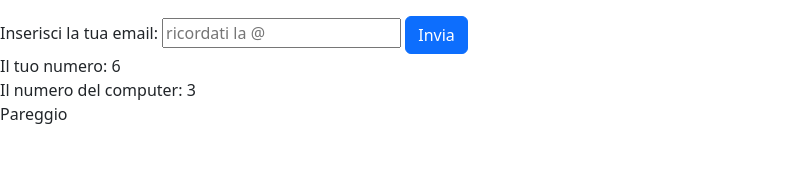
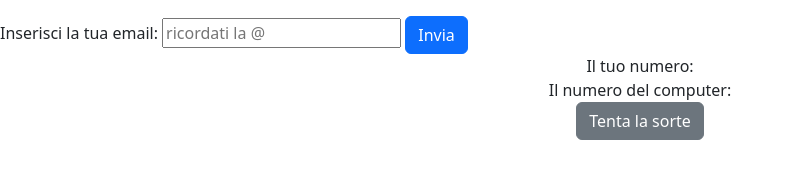
Before and after one commit to Elsti97/js-mail-dadi, a plain HTML site: page index.html in a window 1280 px wide. Shown: the whole page, without its empty margins (0-793 px from the left). Drawn offline with nearby package versions, Linux system fonts and the light colour scheme.

Commit message:
Esercizio completato

```diff
--- a/assets/js/main.js
+++ b/assets/js/main.js
@@ -39,23 +39,33 @@ function invia(){
 }
 
 // * DADI
-let giocatore = document.getElementById("player")
-let pc = document.getElementById("computer")
+// let giocatore = document.getElementById("player")
+// let pc = document.getElementById("computer")
 let risultato = document.getElementById("risultato")
 
-giocatore.innerHTML = `Il tuo numero:  ${Math.round(Math.random() * 6)}`
-pc.innerHTML = `Il numero del computer: ${Math.round(Math.random() * 6)}`
+let vittoriePlayer = 0;
+let vittoriePc = 0;
 
+let tueVittorie = document.getElementById("vittorieGiocatore");
+let tueSconfitte = document.getElementById("sconfitteGiocatore");
 
+function estrazioneMatta(){
+  let giocatore = document.getElementById("player").innerHTML = Math.round(Math.random() * 6);
+  let pc = document.getElementById("computer").innerHTML = Math.round(Math.random() * 6);
 
 if (giocatore > pc) {
     risultato.innerHTML = `Vittoria`
+    vittoriePlayer = vittoriePlayer + 1;
   }
 
   else if (giocatore < pc) {
     risultato.innerHTML = `Sconfitta`
+    vittoriePc = vittoriePc + 1;
   }
 
   else {
     risultato.innerHTML = `Pareggio`
   }
+  tueVittorie.innerHTML = `Tue vittorie: ${vittoriePlayer}`
+  tueSconfitte.innerHTML = `Tue sconfitte: ${vittoriePc}`
+}
--- a/index.html
+++ b/index.html
@@ -23,10 +23,14 @@
   </div>
 
   <!-- * DADI -->
-  <section>
-    <div id="player"></div>
-    <div id="computer"></div>
+  <section class="text-center">
+    <div>Il tuo numero: <span id="player"></span></div>
+    <div>Il numero del computer: <span id="computer"></span></div>
     <div id="risultato"></div>
+
+    <div id="vittorieGiocatore"></div>
+    <div id="sconfitteGiocatore"></div>
+    <button onclick="estrazioneMatta(); return false" class="btn btn-secondary">Tenta la sorte</button>
   </section>
 
 
```
Lines whose indentation alone changed are shown as unchanged.
